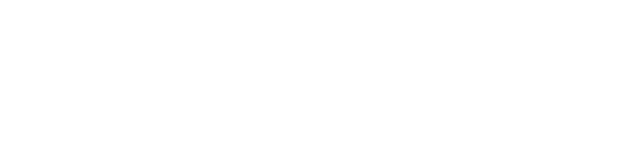
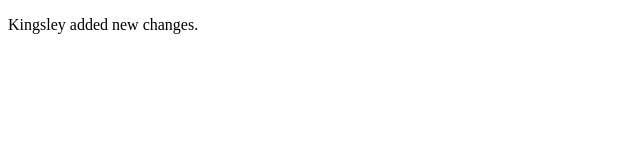
Before and after one commit to kingsley-ijomah/workshop-test, a plain HTML site: page about.html in a window 1280 px wide. Shown: the whole page, without its empty margins (0-640 px from the left). Drawn offline with Linux system fonts and the light colour scheme.

Commit message:
Adding para to about

```diff
--- a/about.html
+++ b/about.html
@@ -7,6 +7,6 @@
   <title>About</title>
 </head>
 <body>
-
+  <p>Kingsley added new changes.</p>
 </body>
 </html>
```
